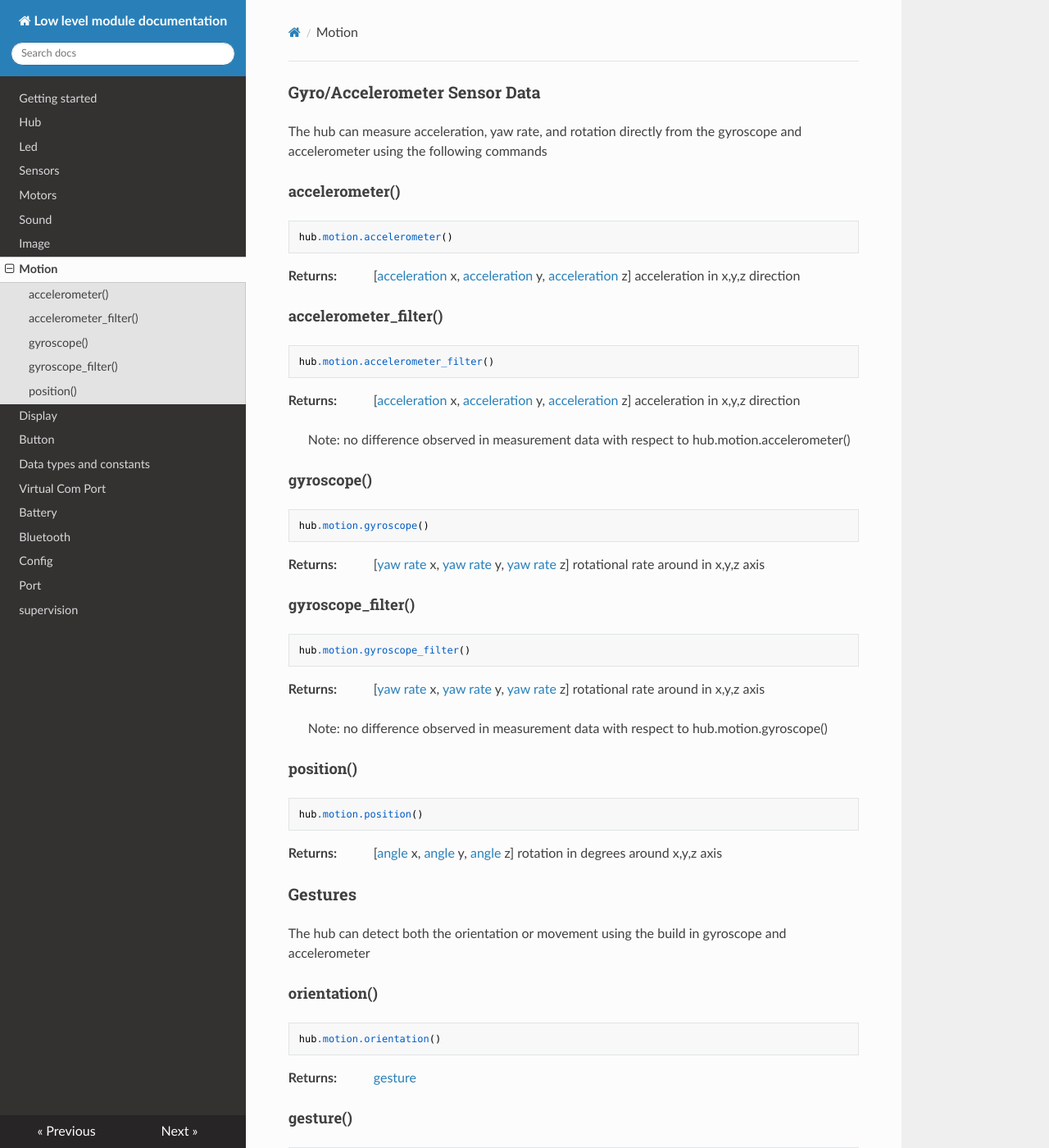
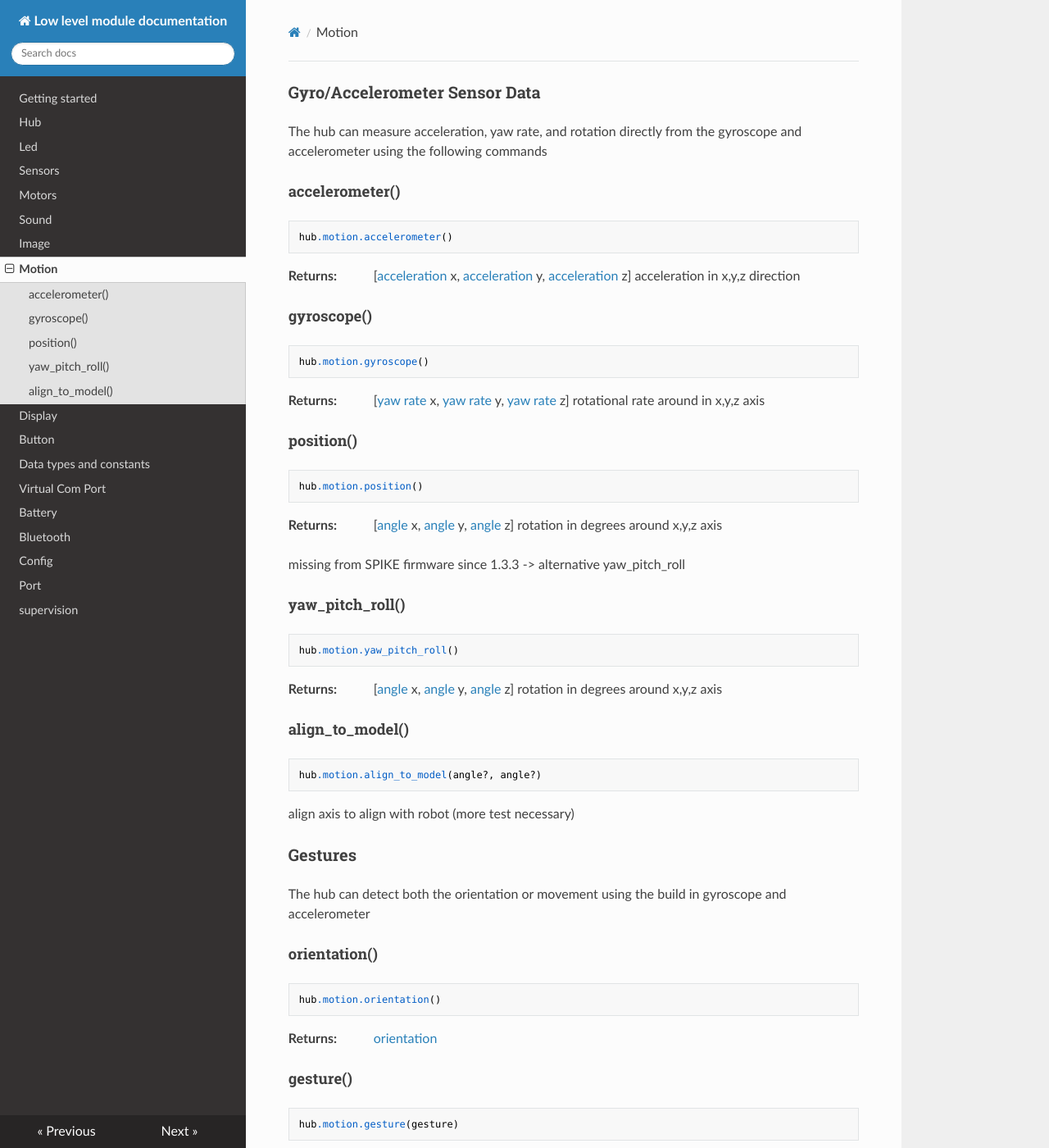
Before and after one commit to NStrijbosch/hub-module-notes, an MkDocs documentation site: the page built from docs/motion.md, in a window 1280 px wide and 1400 px high. Shown: the whole window at 82% size. Built offline with MkDocs 1.6.1, drawn with Linux system fonts in a browser that asks for light colours; nearby versions of some CDN libraries; some of the changed text lies outside the part shown.

Commit message:
Update motion.md

````diff
--- a/docs/motion.md
+++ b/docs/motion.md
@@ -1,5 +1,3 @@
-
-
 # Gyro/Accelerometer Sensor Data
 
 The hub can measure acceleration, yaw rate, and rotation directly from the gyroscope and accelerometer using the following commands
@@ -14,17 +12,6 @@ __Returns:__
 
 * [[acceleration](data_types.md#acceleration) x, [acceleration](data_types.md#acceleration) y, [acceleration](data_types.md#acceleration) z] acceleration in x,y,z direction
 
-## accelerometer_filter()
-
-```
-hub.motion.accelerometer_filter()
-```
-
-__Returns:__
-
-* [[acceleration](data_types.md#acceleration) x, [acceleration](data_types.md#acceleration) y, [acceleration](data_types.md#acceleration) z] acceleration in x,y,z direction
-
-> Note: no difference observed in measurement data with respect to hub.motion.accelerometer()
 
 ## gyroscope()
 
@@ -36,17 +23,6 @@ __Returns:__
 * [[yaw rate](data_types.md#yaw) x, [yaw rate](data_types.md#yaw) y, [yaw rate](data_types.md#yaw) z] rotational rate around in x,y,z axis
 
 
-## gyroscope_filter()
-
-```
-hub.motion.gyroscope_filter()
-```
-__Returns:__
-
-* [[yaw rate](data_types.md#yaw) x, [yaw rate](data_types.md#yaw) y, [yaw rate](data_types.md#yaw) z] rotational rate around in x,y,z axis
-
-> Note: no difference observed in measurement data with respect to hub.motion.gyroscope()
-
 ## position()
 
 ```
@@ -57,6 +33,25 @@ __Returns:__
 
 * [[angle](data_types.md#angle) x, [angle](data_types.md#angle) y, [angle](data_types.md#angle) z] rotation in degrees around x,y,z axis
 
+missing from SPIKE firmware since 1.3.3 -> alternative yaw_pitch_roll
+
+## yaw_pitch_roll()
+
+```
+hub.motion.yaw_pitch_roll()
+```
+
+__Returns:__
+
+* [[angle](data_types.md#angle) x, [angle](data_types.md#angle) y, [angle](data_types.md#angle) z] rotation in degrees around x,y,z axis
+
+## align_to_model()
+
+```
+hub.motion.align_to_model(angle?, angle?)
+```
+
+align axis to align with robot (more test necessary)
 
 # Gestures
 
@@ -70,7 +65,7 @@ hub.motion.orientation()
 
 __Returns:__
 
-* [gesture](data_types.md#gesture)
+* [orientation](data_types.md#orientation)
 
 ## gesture()
 
@@ -98,11 +93,11 @@ __Returns:__
 
 * [bool](data_types.bool): true if input [gesture](data_types.md#gesture) was active since last call
 
-
+missing from SPIKE firmware since 1.3.3
 
 # To do
 ```
-hub.motion.preset_yaw()
+hub.motion.yaw_pitch_roll
 ```
 ```
 hub.motion.preset_yaw()
````
